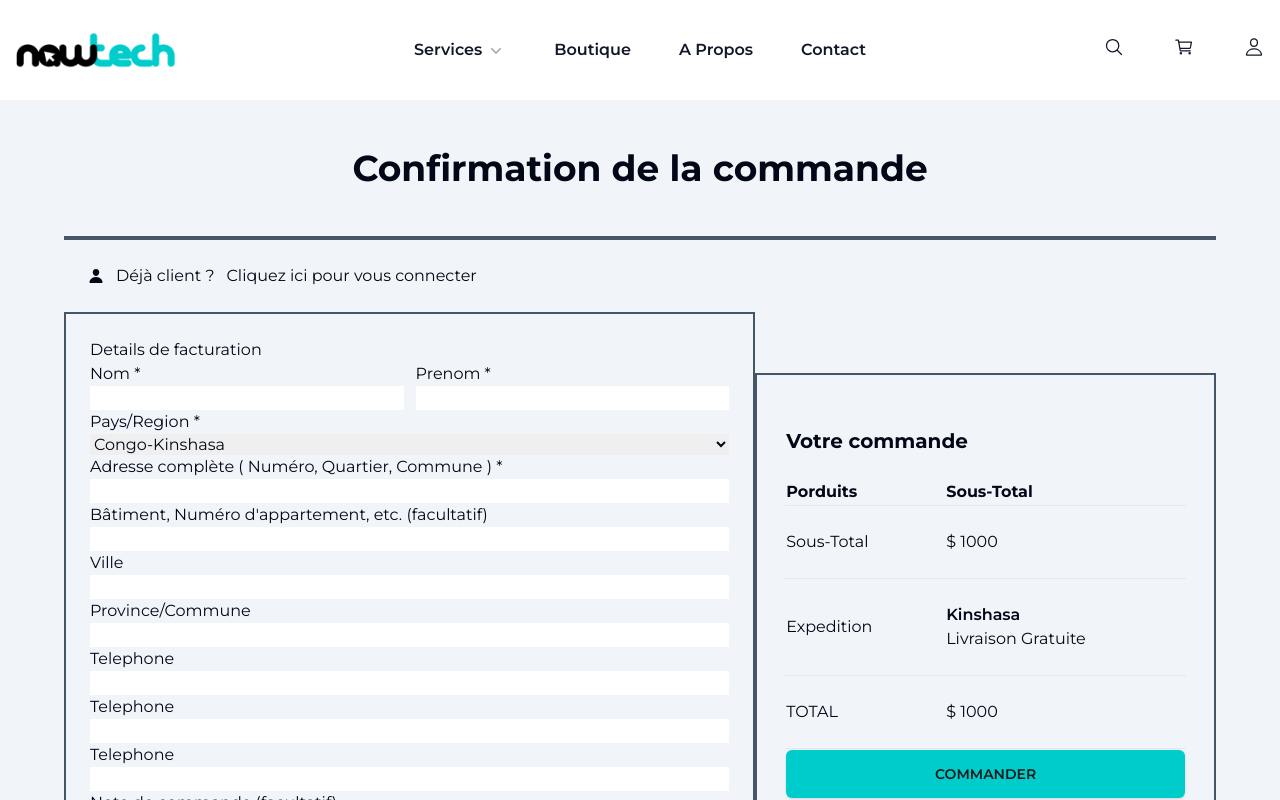
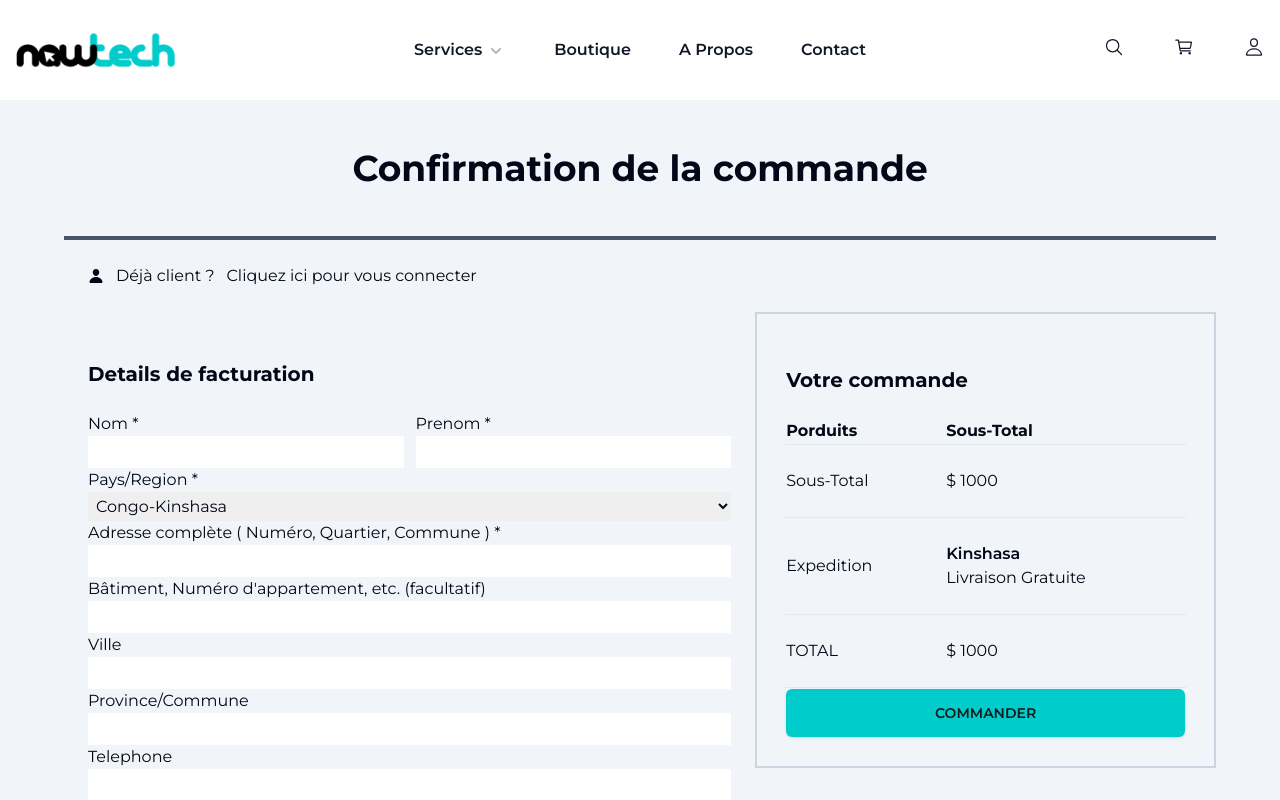
Before and after one commit to BlackJr-Git/e-commerce-shop, a React (Vite) app: page /checkout in a window 1280 px wide. Shown: the top 800 px of the page. Built offline with nearby package versions, Linux system fonts and the light colour scheme.

Commit message:
feat : add checkout form

```diff
--- a/src/components/ui/button.jsx
+++ b/src/components/ui/button.jsx
@@ -1,3 +1,4 @@
+/* eslint-disable react/prop-types */
 import * as React from "react"
 import { Slot } from "@radix-ui/react-slot"
 import { cva } from "class-variance-authority";
--- a/src/pages/checkout.jsx
+++ b/src/pages/checkout.jsx
@@ -14,23 +14,23 @@ function Checkout() {
           <Link to={"./"}>Cliquez ici pour vous connecter</Link>
         </div>
 
-        <div className="flex items-center justify-center">
-          <div className="border-2 border-slate-600  w-3/5 p-6">
-            <h2>Details de facturation</h2>
+        <div className="flex items-between justify-center">
+          <div className="w-3/5 p-6">
+            <h2 className="text-xl font-bold py-6">Details de facturation</h2>
             <form>
                 <div className="flex justify-between gap-3">
                     <div className="flex flex-col w-1/2">
                         <label htmlFor="name">Nom *</label>
-                        <input type="text" name="name"/>
+                        <input className="p-1" type="text" name="name"/>
                     </div>
                     <div className="flex flex-col w-1/2">
                         <label htmlFor="first-name">Prenom *</label>
-                        <input type="text" name="first-name"/>
+                        <input className="p-1" type="text" name="first-name"/>
                     </div>
                 </div>
                 <div className="flex flex-col">
                     <label htmlFor="country">Pays/Region *</label>
-                    <select name="country" id="">
+                    <select name="country" id="" className="p-1">
                         <option value="Congo-Kinshasa">Congo-Kinshasa</option>
                         <option value="Congo-Brazzaville">Congo-Brazzaville</option>
                     </select>
@@ -38,48 +38,48 @@ function Checkout() {
 
                 <div className="flex flex-col">
                     <label htmlFor="adress">Adresse complète ( Numéro, Quartier, Commune )  *</label>
-                    <input type="text" name="adress" />
+                    <input className="p-1" type="text" name="adress" />
                 </div>
 
                 <div className="flex flex-col">
                     <label htmlFor="adress-2">Bâtiment, Numéro d'appartement, etc. (facultatif)</label>
-                    <input type="text" name="adress-2" />
+                    <input className="p-1" type="text" name="adress-2" />
                 </div>
 
                 <div className="flex flex-col">
                     <label htmlFor="city">Ville</label>
-                    <input type="text" name="city" />
+                    <input className="p-1" type="text" name="city" />
                 </div>
 
                 <div className="flex flex-col">
                     <label htmlFor="township">Province/Commune</label>
-                    <input type="text" name="township" />
+                    <input className="p-1" type="text" name="township" />
                 </div>
 
                 <div className="flex flex-col">
                     <label htmlFor="phone">Telephone</label>
-                    <input type="text" name="phone" />
+                    <input className="p-1" type="text" name="phone" />
                 </div>
 
                 <div className="flex flex-col">
                     <label htmlFor="phone">Telephone</label>
-                    <input type="text" name="phone" />
+                    <input className="p-1" type="text" name="phone" />
                 </div>
 
                 <div className="flex flex-col">
                     <label htmlFor="mail">Telephone</label>
-                    <input type="email" name="mail" />
+                    <input className="p-1" type="email" name="mail" />
                 </div>
 
                 <div className="flex flex-col">
                     <label htmlFor="notes">Note de commande (facultatif) </label>
-                    <textarea name="notes" id="" cols="30" rows="3"></textarea>
+                    <textarea className="p-1" name="notes" id="" cols="30" rows="3"></textarea>
                 </div>
             </form>
           </div>
 
-          <div className="border-2 border-slate-600 w-2/5">
-            <div className="max-w-6xl m-auto p-7 mb-6">
+          <div className=" w-2/5">
+            <div className="max-w-6xl m-auto p-7 mb-6 border-2 border-slate-300">
               <table className="w-full ">
                 <thead className="w-full font-bold border-b border-slate-200">
                   <td colSpan={"2"} className="py-6 text-xl">Votre commande </td>
```
